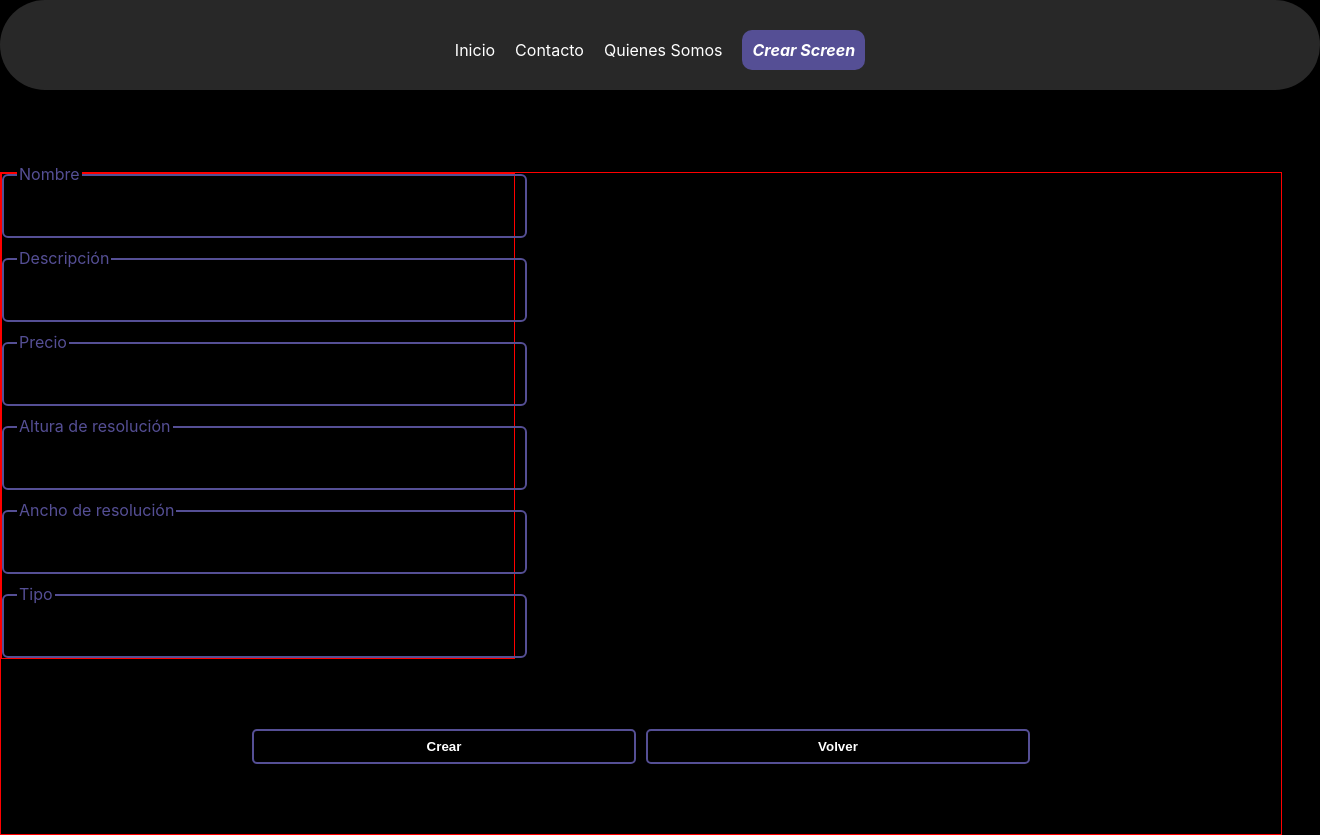
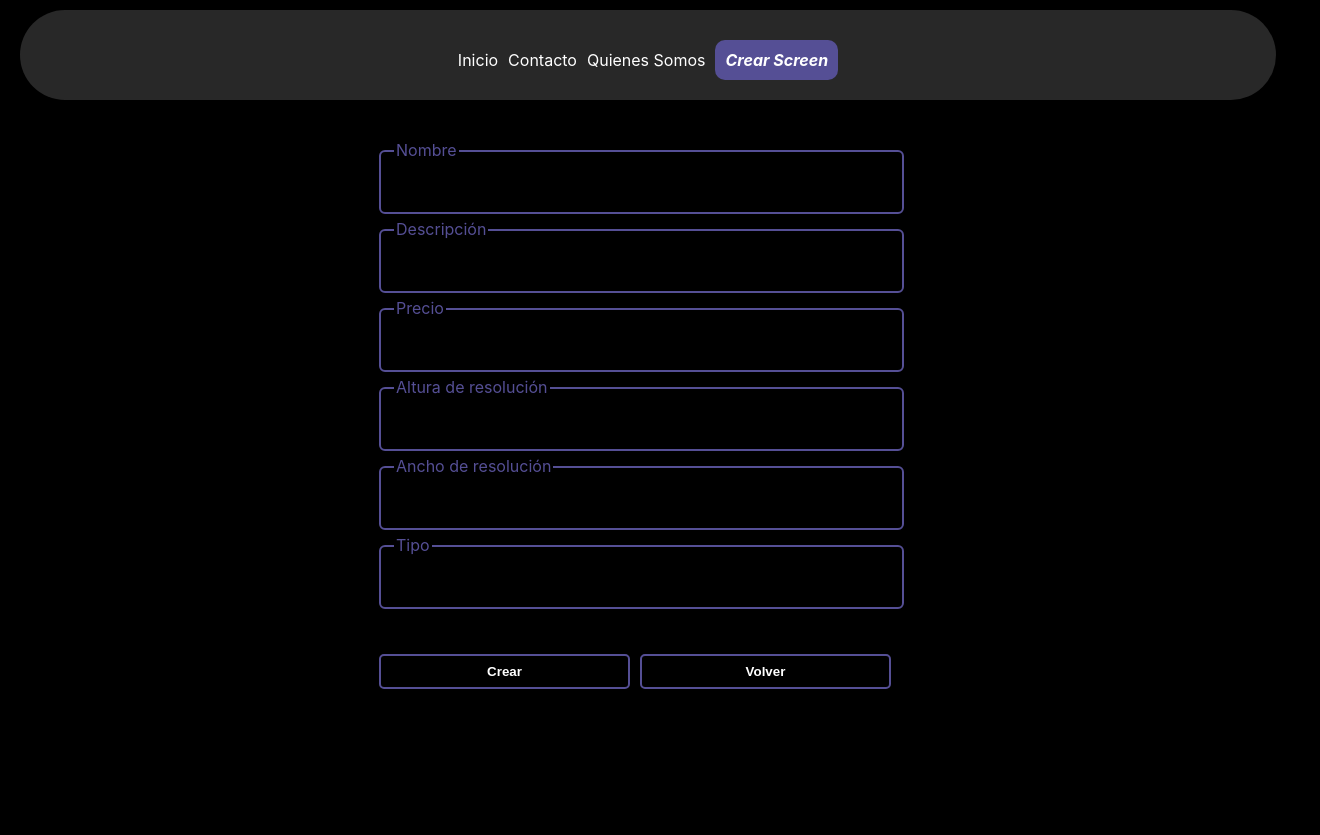
Before and after one commit to MonagasVegas/AdvertisingScreens, a React (Vite) app in the folder Advertising-Screens/: page /#/createScreen in a window 1280 px wide. Shown: the whole page, 1320 px wide, since content can reach past the window. After the commit the page ends 800 px from the top, so only its background shows below. Built offline with nearby package versions, Linux system fonts and the light colour scheme.

Commit message:
feat: finished design.

```diff
--- a/Advertising-Screens/src/components/CreateScreen/CreateScreen.jsx
+++ b/Advertising-Screens/src/components/CreateScreen/CreateScreen.jsx
@@ -18,18 +18,15 @@ const CreateScreen = () => {
 
   return (
     <div>
-      <div>
+       <div style={{ marginTop: "10px" }}>
         <Header />
       </div>
 
-      <div>
-        <h1>Crea tus pantallas publicitarias.</h1>
-      </div>
-
-      <div style={{ border: "1px solid #ff0000", width: '100%' }}>
-        <form  onSubmit={onSubmit}>
-          <div style={{ border: "1px solid #ff0000", width: '40%', display: 'flex', flexDirection: 'column', justifyContent: 'center', gap: '20px' }}>
-
+      <div className="container-form">
+        <form
+        onSubmit={onSubmit}
+        className="form-create"
+        >
             <div className="input-fieldCreate">
               <label>Nombre</label>
               <input
@@ -167,8 +164,6 @@ const CreateScreen = () => {
               />
               {errors.type && <p className="error">{errors.type.message}</p>}
             </div>
-          </div>
-          <br/><br />
 
           <div style={{
             display: 'flex',
@@ -178,7 +173,7 @@ const CreateScreen = () => {
             paddingBottom: '30px',
             paddingTop: '30px',
           }}>
-            <div style={{width: '30%'}}>
+            <div style={{width: '50%'}}>
               <button
               style={{
                 background: "#000",
@@ -194,7 +189,7 @@ const CreateScreen = () => {
               </button>
             </div>
 
-            <div style={{width: '30%'}}>
+            <div style={{width: '50%'}}>
             <button
               style={{
                 background: "#000",
--- a/Advertising-Screens/src/components/CreateScreen/index.css
+++ b/Advertising-Screens/src/components/CreateScreen/index.css
@@ -1,11 +1,3 @@
-.co {
-display: 'flex';
-justify-content: center;
-width: 100%;
-gap: 2px;
-border: '1px solid #ff0000'
-}
-
 .input-fieldCreate {
     position: relative;
 }
@@ -35,3 +27,38 @@ border: '1px solid #ff0000'
     padding: 0 2px;
     background: #000
 }
+
+
+.container-form {
+    width: '100px';
+    padding-top: 50px;
+    display: flex;
+    justify-content: center;
+}
+
+.form-create {
+    gap: 15px;
+    width: 100%;
+    display: flex;
+    flex-direction: column;
+    padding-left: 20px;
+    padding-right: 30px;
+}
+
+@media (min-width: 768px) {
+    .form-create {
+        width: 40%;
+    }
+  }
+
+  @media (min-width: 1024px) {
+    .form-create {
+        width: 40%;
+    }
+  }
+
+  @media (min-width: 1280px) {
+    .form-create {
+        width: 40%;
+    }
+  }
--- a/Advertising-Screens/src/components/Header/index.css
+++ b/Advertising-Screens/src/components/Header/index.css
@@ -4,11 +4,13 @@
   flex-direction: row;
   justify-content: center;
   align-items: center;
-  gap: 20px;
+  items-align: center;
+  gap: 10px;
   padding: 20px 20px 20px 20px;
-  width: 100%;
+  width: 95%;
   position: relative;
   border-radius: 50px;
+  margin-left: 20px;
 }
 
 
@@ -18,15 +20,20 @@
     margin-top: 15%;
     padding: 2rem;
   }
+  .container-header {
+    width: 90%;
+    margin-left: 0px;
+
+  }
 }
 
 @media (max-width: 480px) {
   .container-header {
-    width: 80%;
+    width: 90%;
+    margin-left: 0px;
+
   }
 }
-
-
 
 
 .text-link {
@@ -35,6 +42,7 @@
   item: center;
   text-decoration: none;
   margin-top: 10px;
+  justify-content: center;
 }
 
 .text-link:hover {
--- a/Advertising-Screens/src/components/Header/index.jsx
+++ b/Advertising-Screens/src/components/Header/index.jsx
@@ -4,7 +4,6 @@ import { Link } from "react-router-dom";
 
 const Header = () => {
   return (
-    <>
         <div className="container-header">
           <Link
             to="/home"
@@ -32,7 +31,6 @@ const Header = () => {
             Crear Screen
           </Link>
         </div>
-    </>
   );
 };
 
```
